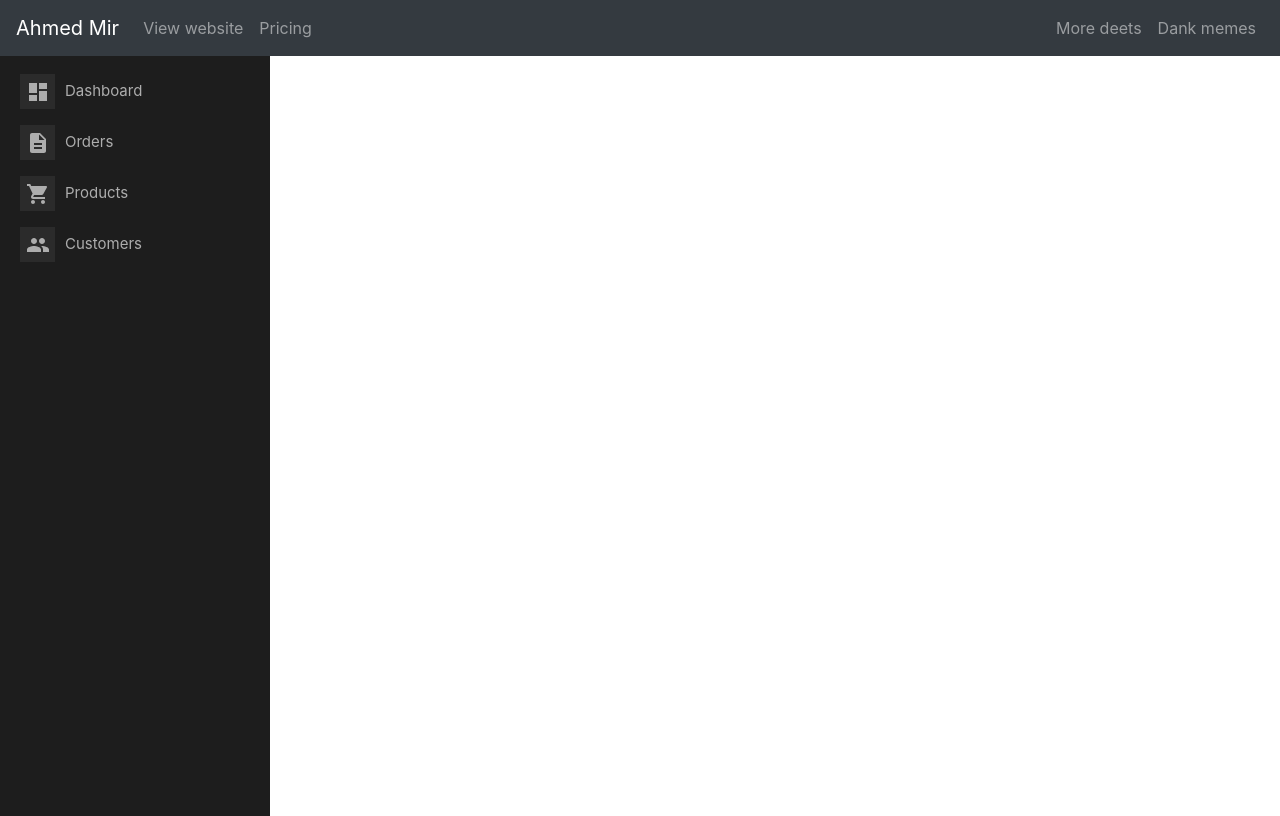
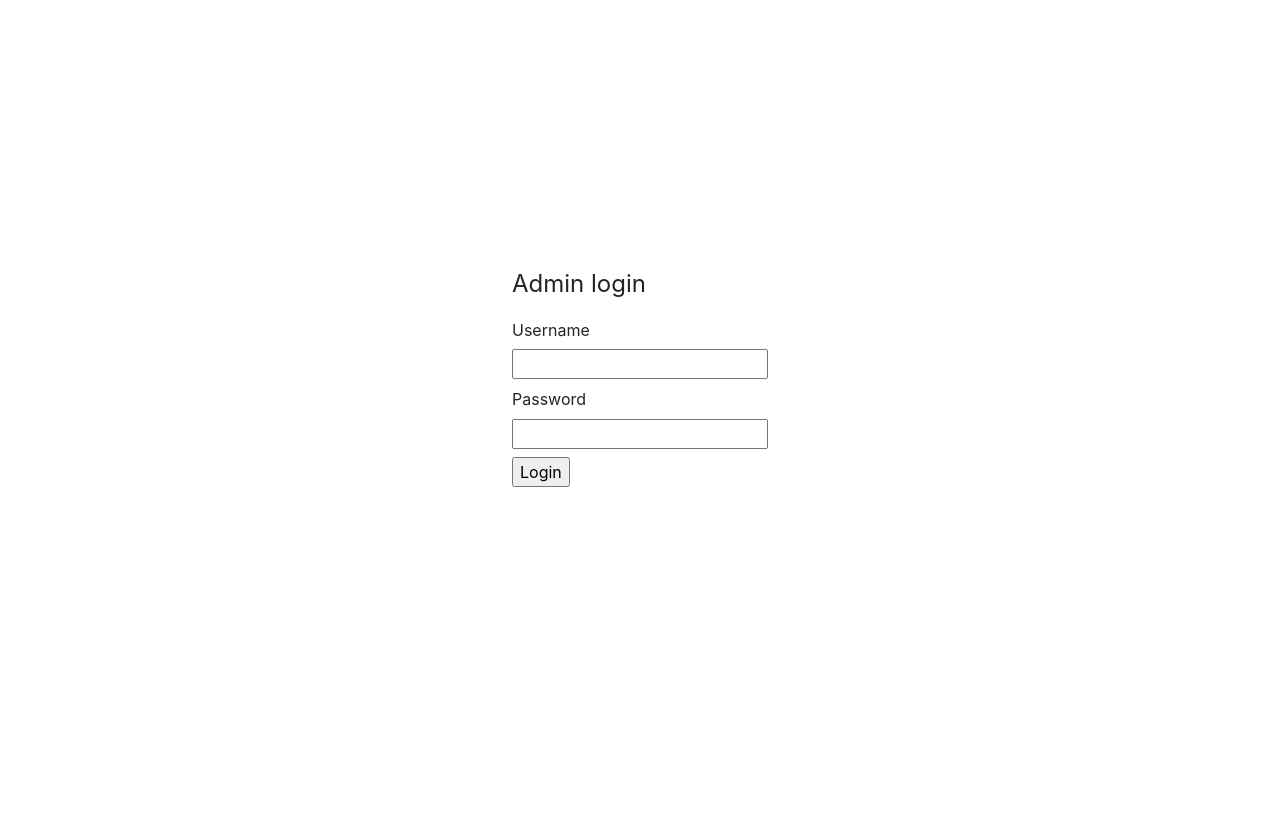
Before and after one commit to tedymeer/Astore, a React (Create React App) app in the folder client/: page /adminkij2772 in a window 1280 px wide. Built offline with nearby package versions, Linux system fonts and the light colour scheme.

Commit message:
Added admin login, api call ready

```diff
--- a/client/package.json
+++ b/client/package.json
@@ -13,6 +13,7 @@
     "react-bootstrap": "^1.6.1",
     "react-dom": "^17.0.2",
     "react-pro-sidebar": "^0.6.0",
+    "react-router-dom": "^5.2.0",
     "react-scripts": "4.0.3",
     "web-vitals": "^1.1.2"
   },
--- a/client/src/App.css
+++ b/client/src/App.css
@@ -1,5 +1,5 @@
 .App {
-  text-align: center;
+  /* text-align: center; */
 }
 
 .App-logo {
--- a/client/src/App.js
+++ b/client/src/App.js
@@ -1,11 +1,48 @@
 import './App.css';
 import 'bootstrap/dist/css/bootstrap.min.css';
+
+
 import Adminpanel from './components/admin/Adminpanel';
+import {Switch, Route } from "react-router-dom";
+import PublicHomePage from './components/public/PublicHomepage';
+import PageNotFound from './components/PageNotFound';
+import Adminlogin from './components/admin/AdminLogin';
+
+import { useState } from 'react';
 
 function App() {
+
+  const [adminIsLoggedIn,setAdminIsLoggedIn]= useState(false)
+
+  function adminLoginFunction(value)
+  {
+    setAdminIsLoggedIn(value)
+  }
+
   return (
+
     <div className="App">
-     <Adminpanel/>
+      <Switch>
+
+         {!adminIsLoggedIn &&
+         <Route exact path="/adminkij2772"
+                render={(props) => (
+                <Adminlogin {...props} loginfunction={adminLoginFunction} />
+         )}
+         />
+         }
+
+
+         {adminIsLoggedIn && <Route exact path="/adminkij2772" component={Adminpanel} />}
+
+
+
+
+
+          <Route exact path="/" component={PublicHomePage} />
+          <Route component={PageNotFound} />
+
+     </Switch>
     </div>
   );
 }
--- /dev/null
+++ b/client/src/components/PageNotFound.js
@@ -0,0 +1,11 @@
+import React from 'react'
+
+function PageNotFound() {
+    return (
+        <div>
+            <h1>Oops ! page not found</h1>
+        </div>
+    )
+}
+
+export default PageNotFound
--- /dev/null
+++ b/client/src/components/admin/AdminLogin.js
@@ -0,0 +1,37 @@
+import React from 'react'
+import './adminlogin.css'
+
+function AdminLogin(props) {
+  function HandleSubmit(e){
+    e.preventDefault();
+    //umair bhai yahan pe adminlogin ka route bna dein 'adminlogin/' k naam se
+    fetch('https://127.0.0.1:8000/endpoint/', {
+          method: 'POST',
+          headers: {
+            'Accept': 'application/json',
+            'Content-Type': 'application/json',
+          },
+          body: JSON.stringify(e.target)
+      })
+      .then(resp => resp.json())
+      .then(res =>  props.loginfunction(res));
+  }
+    return (
+      <div className="adminloginwrap">
+        <div className="adminloginform">
+          <p className="formheading">Admin login</p>
+          <form method="post" onSubmit={HandleSubmit}>
+            <label className="removedefaultstylelabel" for="adminusername">Username</label>
+            <input id="adminusername" className="inputfield" name="adminusername" type="text" required/>
+            <label className="removedefaultstylelabel" for="adminpassword">Password</label>
+            <input className="inputfield" password="adminpassword" type="password" required/>
+
+
+            <input className="inputfield" type="submit" value="Login"/>
+          </form>
+        </div>
+      </div>
+    )
+}
+
+export default AdminLogin
--- a/client/src/components/admin/Adminpanel.js
+++ b/client/src/components/admin/Adminpanel.js
@@ -6,7 +6,7 @@ import AdminDashboard from './AdminDashboard'
 import AdminProduct from './AdminProduct'
 import AdminCustomer from './AdminCustomer'
 import AdminOrder from './AdminOrder'
-import './admin.css'
+import './adminpanel.css'
 
 function Adminpanel() {
 
--- /dev/null
+++ b/client/src/components/admin/adminlogin.css
@@ -0,0 +1,24 @@
+.adminloginwrap{
+    height: 95vh;
+    /* border: 2px solid red; */
+    display: flex;
+    justify-content: center;
+    align-items: center;
+}
+.adminloginform{
+    width: fit-content;
+    padding: 5%;
+    /* border: 2px solid red; */
+}
+.inputfield{
+    display: block;
+    margin-top: 3%;
+    margin-bottom: 3%;
+}
+.removedefaultstylelabel{
+    padding: 0;
+    margin: 0;
+}
+.formheading{
+    font-size: 1.5rem;
+}
--- /dev/null
+++ b/client/src/components/public/PublicHomepage.js
@@ -0,0 +1,11 @@
+import React from 'react'
+
+function PublicHomepage() {
+    return (
+        <div>
+            <h1>PublicHomePage</h1>
+        </div>
+    )
+}
+
+export default PublicHomepage
--- a/client/src/index.js
+++ b/client/src/index.js
@@ -2,11 +2,13 @@ import React from 'react';
 import ReactDOM from 'react-dom';
 import './index.css';
 import App from './App';
-
+import { BrowserRouter as Router} from "react-router-dom";
 
 ReactDOM.render(
+  <Router>
   <React.StrictMode>
     <App />
-  </React.StrictMode>,
+  </React.StrictMode>
+  </Router>,
   document.getElementById('root')
 );
```
Also changed, not shown: client/src/components/admin/adminpanel.css (renamed from client/src/components/admin/admin.css), 1 other file (tests, documents, lock files or other folders).
